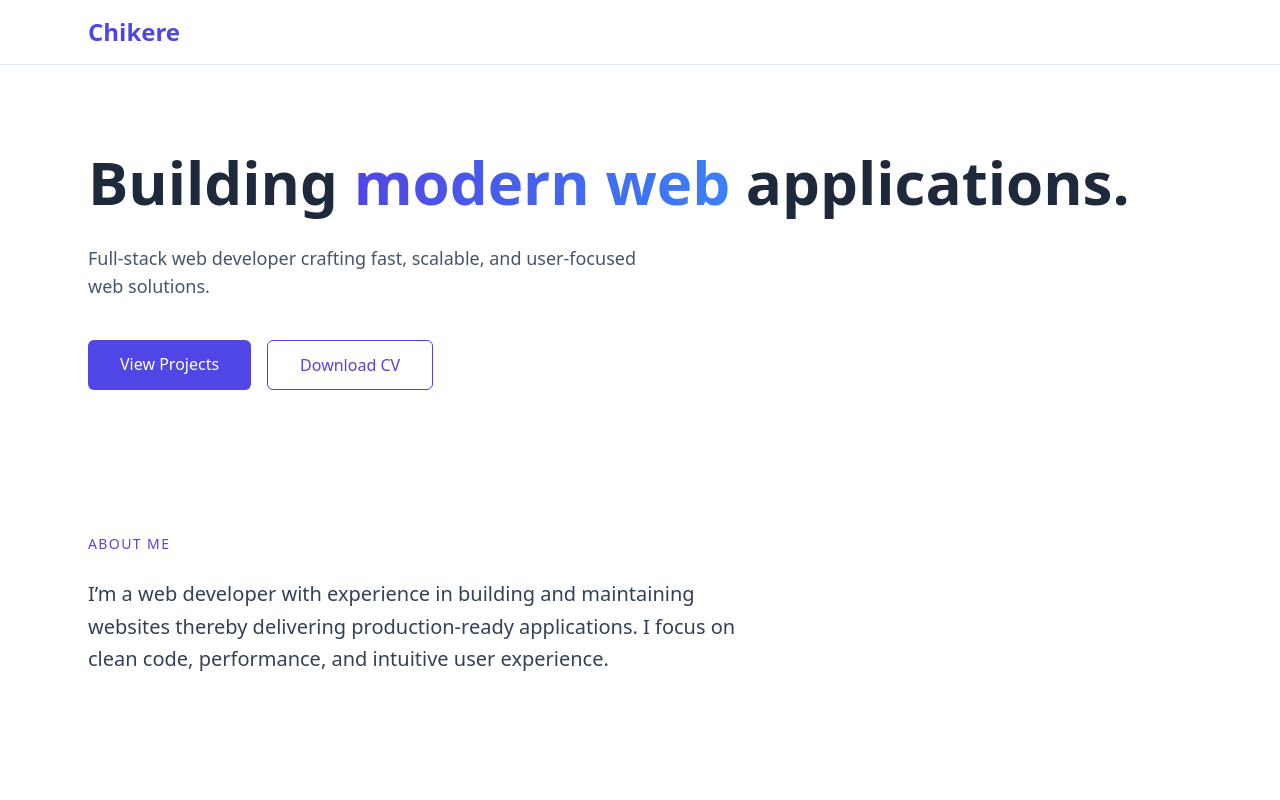
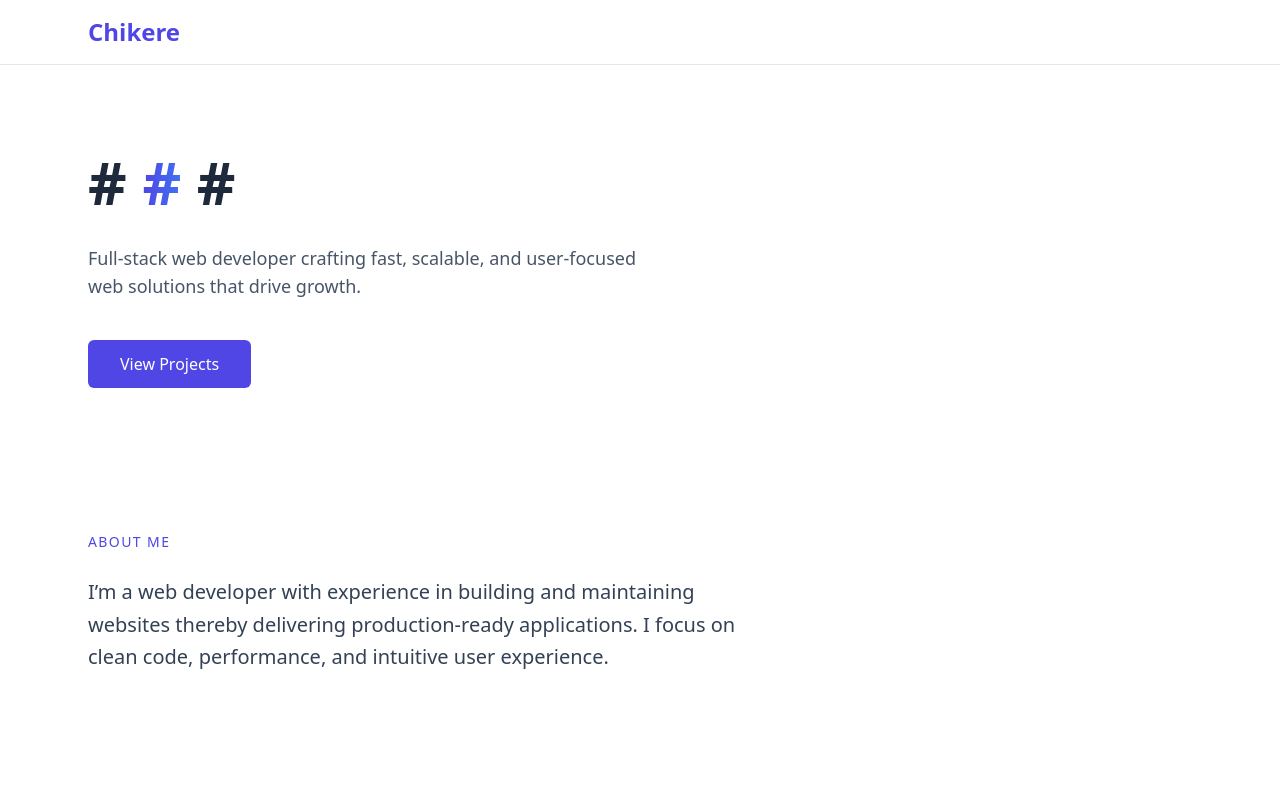
Before and after one commit to ChikereChristopher05/my-portfolio, a plain HTML site: page index.html in a window 1280 px wide. Shown: the top 800 px of the page. Drawn offline with nearby package versions, Linux system fonts and the light colour scheme.

Commit message:
Update 3 on index.html

```diff
--- a/index.html
+++ b/index.html
@@ -28,7 +28,7 @@
 <!-- NAV -->
 <header class="sticky top-0 z-50 bg-white/90 backdrop-blur border-b border-slate-200">
   <div class="max-w-6xl mx-auto px-6 py-4 flex justify-between items-center">
-    <h1 class="text-2xl font-semibold text-indigo-600">
+    <h1 class="text-2xl font-bold text-indigo-600">
       Chikere
     </h1>
 
@@ -40,15 +40,15 @@
   <!-- HERO -->
   <section class="mb-36 reveal">
     <h2 class="text-6xl font-extrabold leading-tight mb-6">
-      Building
+      #
       <span class="bg-gradient-to-r from-indigo-600 to-blue-500 bg-clip-text text-transparent">
-        modern web
+        #
       </span>
-      applications.
+      #
     </h2>
 
     <p class="max-w-xl text-lg text-slate-600 mb-10">
-      Full-stack web developer crafting fast, scalable, and user-focused web solutions.
+      Full-stack web developer crafting fast, scalable, and user-focused web solutions that drive growth.
     </p>
 
     <div class="flex flex-wrap gap-4">
@@ -58,11 +58,6 @@
         View Projects
       </a>
 
-      <a href="cv.pdf" download
-         class="px-8 py-3 border border-indigo-600 text-indigo-600
-                font-medium rounded-md hover:bg-indigo-50 transition">
-        Download CV
-      </a>
     </div>
   </section>
 
```
